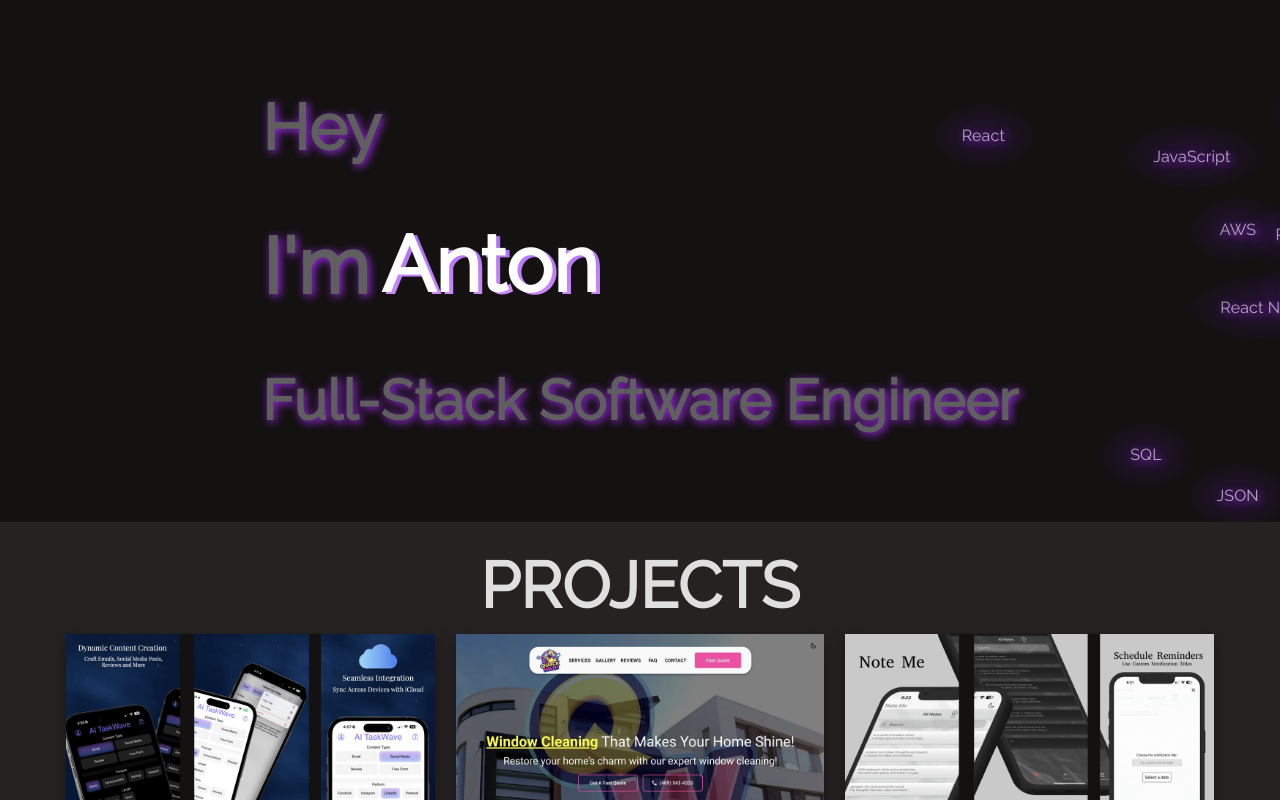
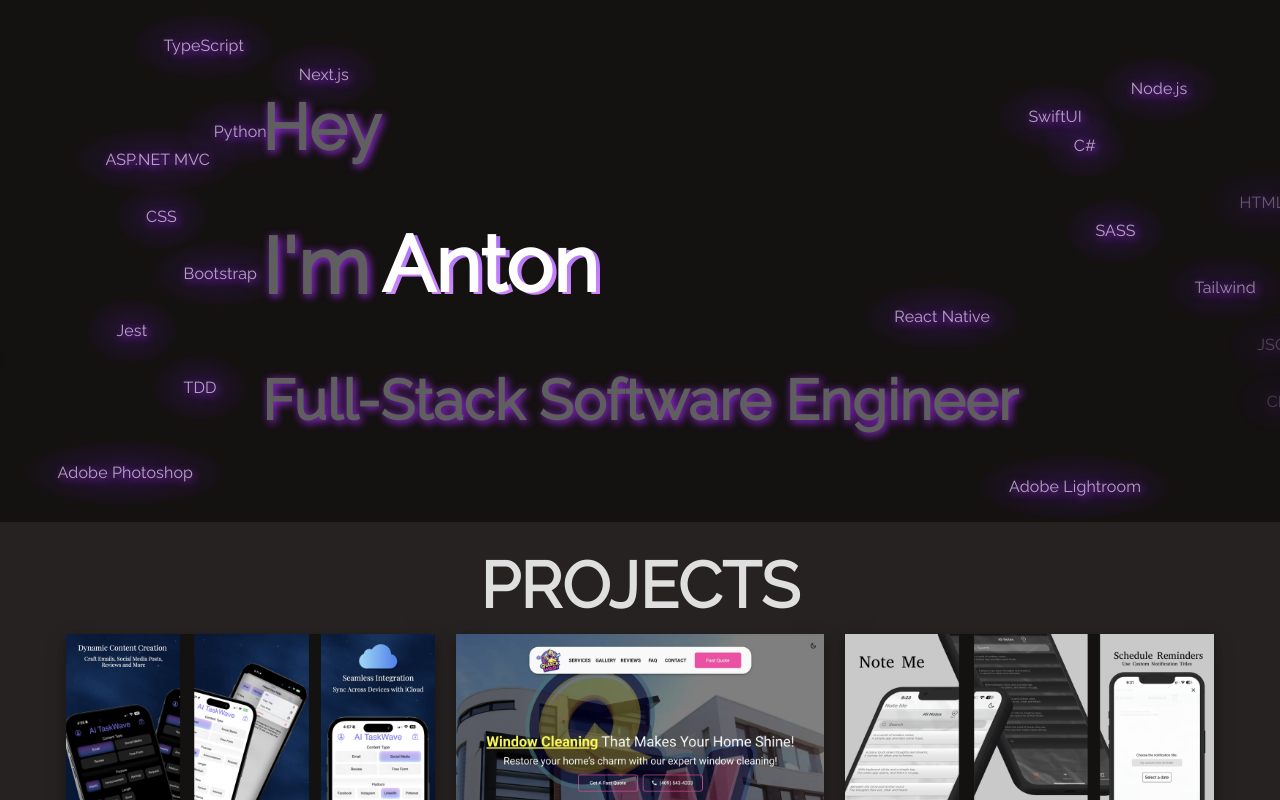
Before and after one commit to anton3ch/portfolio-react, a React (Create React App) app: page / in a window 1280 px wide. Shown: the top 800 px of the page. Built offline with nearby package versions, Linux system fonts and the light colour scheme.

Commit message:
improve bubble animation

```diff
--- a/src/components/Intro.js
+++ b/src/components/Intro.js
@@ -80,7 +80,7 @@ function Intro() {
               index % 2 === 0 ? "float-right" : "float-left"
             }`}
             style={{
-              top: `${getRandomPosition(90)}%`,
+              top: `${(90 / skills.length) * index}%`,
               animationDelay: `${getRandomPosition(10)}s`,
               animationDuration: `${
                 getAnimationDuration() +
--- a/src/components/Styles/introStyles.css
+++ b/src/components/Styles/introStyles.css
@@ -168,23 +168,25 @@
 .bubble {
   position: absolute;
   border-radius: 50%;
+  left: 45%;
   padding: 20px 30px;
   color: rgba(255, 255, 255, 0.628);
   font-size: 1rem;
   white-space: nowrap;
   background: radial-gradient(ellipse at center, rgba(135, 36, 255, 0.156) 0%, rgba(228, 146, 255, 0) 80%);
-  animation: float-right 5s infinite ease-in-out;
+  animation: float-right 5s infinite linear;
+
   opacity: 0;
 }
 
 .bubble:nth-child(odd) {
-  animation: float-left 5s infinite ease-in-out;
+  animation: float-left 5s infinite linear;
 }
 
 @keyframes float-right {
   0% {
-    transform: translateX(-40vw); /* Start off-screen to the left */
-    opacity: 0; /* Start hidden */
+    transform: translateX(-55vw);
+    opacity: 0;
   }
   10% {
     opacity: 1; /* Fade in */
@@ -193,15 +195,15 @@
     opacity: 1; /* Stay visible */
   }
   100% {
-    transform: translateX(calc(110vw)); /* Move off-screen to the right */
-    opacity: 0; /* Fade out */
+    transform: translateX(55vw);
+    opacity: 0;
   }
 }
 
 @keyframes float-left {
   0% {
-    transform: translateX(100vw); /* Start off-screen to the right */
-    opacity: 0; /* Start hidden */
+    transform: translateX(55vw);
+    /* opacity: 0; */
   }
   10% {
     opacity: 1; /* Fade in */
@@ -210,7 +212,7 @@
     opacity: 1; /* Stay visible */
   }
   100% {
-    transform: translateX(calc(-50vw)); /* Move off-screen to the left */
-    opacity: 0; /* Fade out */
+    transform: translateX(calc(-55vw));
+    /* opacity: 0; */
   }
 }
```
